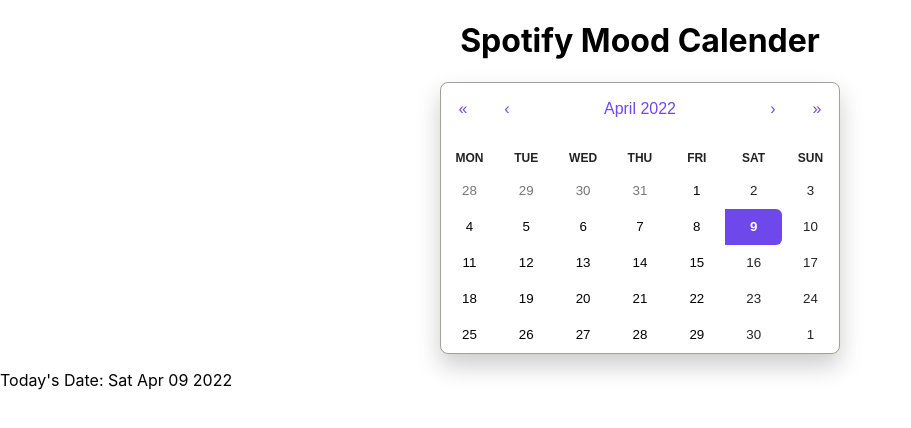
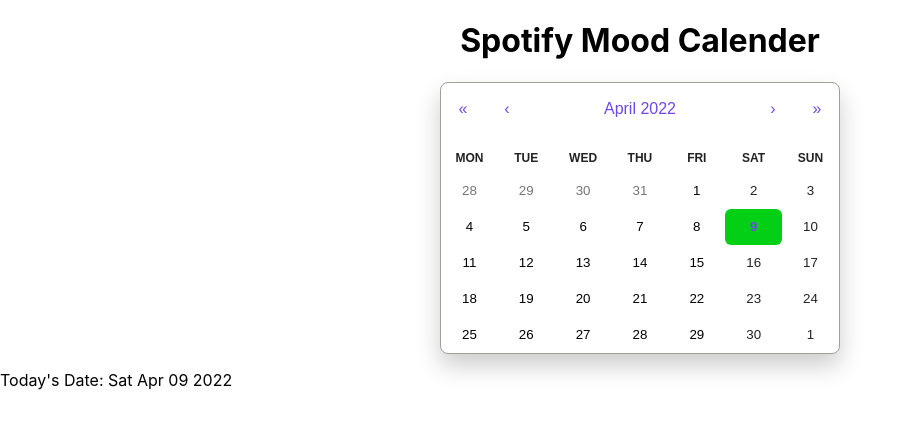
Before and after one commit to Shushruth007/Musical-Mood-Tracker, a React (Create React App) app in the folder mood_app/: page / in a window 1280 px wide. Shown: the top 428 px of the page, without its empty margins (0-911 px from the left). Built offline with nearby package versions, Linux system fonts and the light colour scheme.

Commit message:
curent day changes color based on mood

```diff
--- a/mood_app/src/App.css
+++ b/mood_app/src/App.css
@@ -95,6 +95,22 @@
  }
 
 
- .myClassName {
-  color:red;
+.verysad {
+  background: #FF0000;
 }
+
+.sad {
+  background: #FF8F00;
+}
+
+.okay {
+  background: #FBFF00;
+}
+
+.good {
+  background: #AEFF00;
+}
+
+.great {
+  background: #03D015;
+}
--- a/mood_app/src/App.js
+++ b/mood_app/src/App.js
@@ -16,31 +16,41 @@
   return isWithinInterval(date, { start: range[0], end: range[1] });
 }
 
-function isWithinRanges(date, ranges) {
-  return ranges.some(range => isWithinRange(date, range));
-}
-
 
 
 var moods = {
-  'Great': '#FF0000',
-  'Good': 'FF8F00',
-  'Okay': 'FBFF00',
-  'Sad': 'AEFF00',
-  'VerySad': '03D015'
+  'Verysad': '#FF0000',
+  'Sad': '#FF8F00',
+  'Okay': '#FBFF00',
+  'Good': '#AEFF00',
+  'Great': '#03D015'
 };
 
-const mood = 'Sad'
+const mood = 'Great' //Change to test the different moods
 const today = new Date();
 
-const datesToAddClassTo = [];
+const datesToAddClassTo = [today];
 
 function tileClassName({ date, view }) {
   // Add class to tiles in month view only
   if (view === 'month') {
     // Check if a date React-Calendar wants to check is on the list of dates to add class to
     if (datesToAddClassTo.find(dDate => isSameDay(dDate, date))) {
-      return 'myClassName';
+      if (mood == 'Verysad') {
+        return 'verysad';
+      }
+      else if (mood == 'Sad') {
+        return 'sad';
+      }
+      else if (mood == 'Okay') {
+        return 'okay';
+      }
+      else if (mood == 'Good') {
+        return 'good';
+      }
+      else {
+        return 'great';
+      }
     }
   }
 }
@@ -56,8 +66,6 @@
       <h1 className='text-center'>Spotify Mood Calender</h1>
       <div className='calendar-container'>
         <Calendar
-        onChange={setDate}
-        defaultValue={date}
         tileClassName={tileClassName}/>
       </div>
       <p className='text-center'>
```
